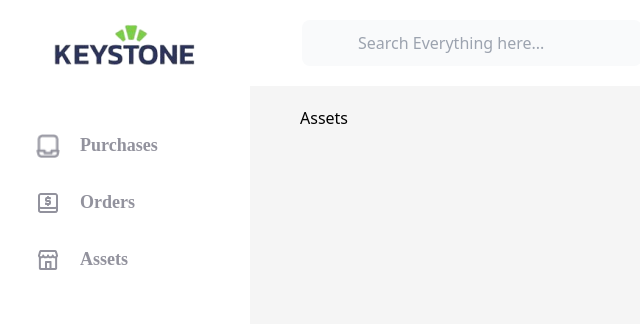
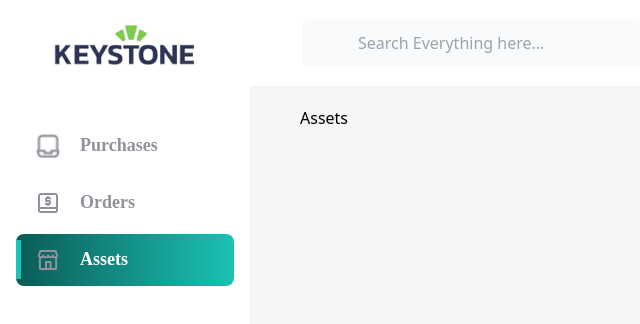
Before and after one commit to SrikanthBethi9885/ivanti-servicereq, a React (Create React App) app: page /assets in a window 1280 px wide. Shown: the top 324 px of the page, without its empty margins (0-640 px from the left). Built offline with nearby package versions, Linux system fonts and the light colour scheme.

Commit message:
sidebar changes

```diff
--- a/src/MCPC-APP/Content/Orders.tsx
+++ b/src/MCPC-APP/Content/Orders.tsx
@@ -51,7 +51,7 @@ function Orders() {
     const [searchQuery, setSearchQuery] = useState<string>("");
 
     useEffect(() => {
-        fetch('http://localhost:3000/assets')
+        fetch('http://localhost:3001/assets')
             .then(response => {
                 if (!response.ok) {
                     throw new Error('Failed to fetch data');
--- a/src/MCPC-APP/Pages/Layout.css
+++ b/src/MCPC-APP/Pages/Layout.css
@@ -87,6 +87,8 @@
     margin-right: 16px;
     cursor: pointer;
     color: #92929D;
+    margin-bottom: 5px;
+        position: relative;
 }
 
 .sidebar-button img {
@@ -105,7 +107,19 @@
     background: linear-gradient(to right, #0B5B55, #1BC2B5);
     color: #FFFFFF;
 }
+.sidebar-button.active {
+    background: linear-gradient(to right, #0B5B55, #1BC2B5);
+    color: #FFFFFF;
+}
 
+.sidebar-button.active::before {
+    content: '';
+    position: absolute;
+    left: 0;
+    width: 5px;
+    height: 75%;
+    background-color: #1BC2B5;
+}
 .content {
     flex-grow: 1;
     padding-left: 25px;
--- a/src/MCPC-APP/Pages/Sidebar.tsx
+++ b/src/MCPC-APP/Pages/Sidebar.tsx
@@ -1,45 +1,26 @@
-import React, { useState } from 'react';
 import './Layout.css';
 import { Link, useLocation } from 'react-router-dom';
 
 const Sidebar = () => {
     const location = useLocation();
 
-
     return (
         <div className="sidebar">
             <Link to='/purchases'>
                 <img src="logo.png" alt="Logo" className="logo" />
             </Link>
-            <Link to='/purchases' className={location.pathname === '/purchases' ? 'active' : ''}>
-                <button className="sidebar-button" style={{ marginTop: '54px', marginBottom: '5px' }}>
-                    <img src="purchases.png" alt="Logo" height='24px' width='24px' style={{ marginRight: '20px' }} />
-                    <span>Purchases</span>
-                </button>
+            <Link to='/purchases' className={`sidebar-button ${location.pathname.startsWith('/purchases') ? 'active' : ''}`} style={{ marginTop: '54px' }}>
+
+                <img src="purchases.png" alt="Logo" height='24px' width='24px' />
+                <span>Purchases</span>
             </Link>
-            {/* <Link to='/inventory' >
-                <button className='sidebar-button' style={{ marginBottom: '5px' }}>
-                    <img src="inventory.png" alt="Logo" height='24px' width='24px' style={{ marginRight: '20px' }} />
-                    <span>Inventory</span>
-                </button>
+            <Link to='/orders' className={`sidebar-button ${location.pathname.startsWith('/orders') ? 'active' : ''}`}>
+                <img src="orders.png" alt="Logo" height='24px' width='24px' />
+                <span>Orders</span>
             </Link>
-            <Link to='/tickets' >
-                <button className='sidebar-button' style={{ marginBottom: '5px' }}>
-                    <img src="tickets.png" alt="Logo" height='24px' width='24px' style={{ marginRight: '20px' }} />
-                    <span>Tickets</span>
-                </button>
-            </Link> */}
-            <Link to='/orders' >
-                <button className='sidebar-button' style={{ marginBottom: '5px' }}>
-                    <img src="orders.png" alt="Logo" height='24px' width='24px' style={{ marginRight: '20px' }} />
-                    <span>Orders</span>
-                </button>
-            </Link>
-            <Link to='/assets' >
-                <button className='sidebar-button' style={{ marginBottom: '5px' }}>
-                    <img src="assets.png" alt="Logo" height='24px' width='24px' style={{ marginRight: '20px' }} />
-                    <span>Assets</span>
-                </button>
+            <Link to='/assets' className={`sidebar-button ${location.pathname.startsWith('/assets') ? 'active' : ''}`}>
+                <img src="assets.png" alt="Logo" height='24px' width='24px' />
+                <span>Assets</span>
             </Link>
         </div>
     );
```
